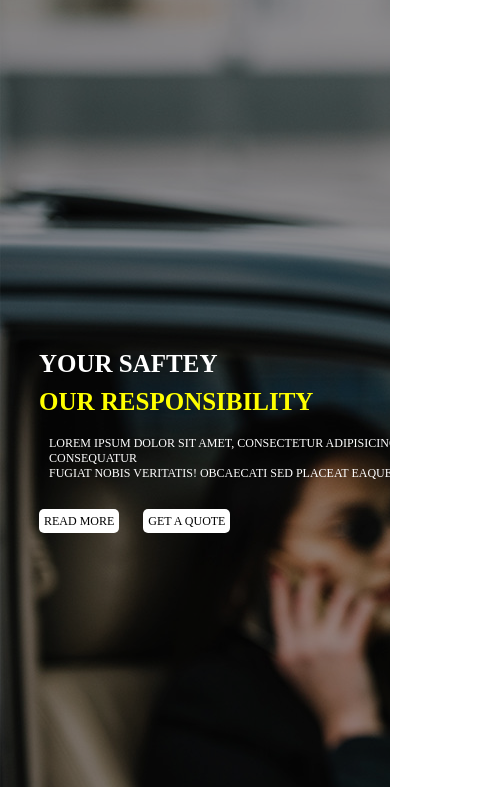
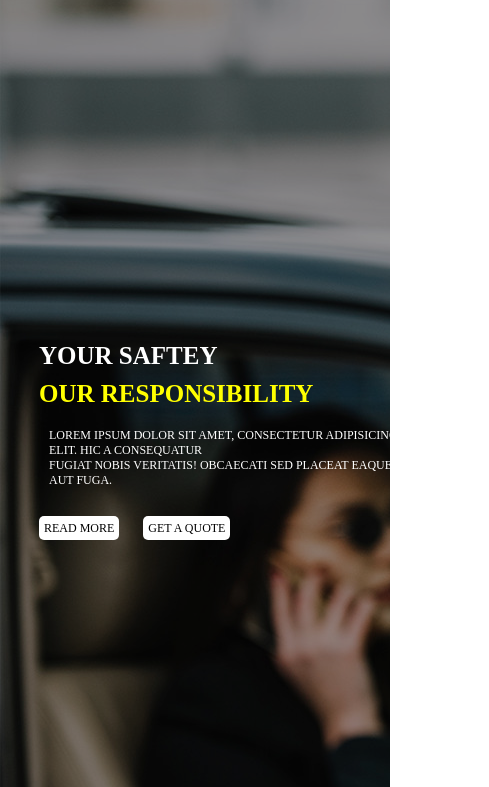
Before and after one commit to Pawanpathariya/guard_security_singlepage_webpage, a plain HTML site: page index.html in a window 390 px wide. Shown: the part 57-844 px from the top of the page, 489 px wide, since content can reach past the window. Drawn offline with Linux system fonts and the light colour scheme.

Commit message:
Update style.css

```diff
--- a/style.css
+++ b/style.css
@@ -525,6 +525,8 @@ footer .news a:hover {
   .hero #home h1 {
     font-size: 25px;
   }
+  .hero #home .cont {
+  width: 380px;}
   .hero #home p {
     font-size: 12px;
   }
```
